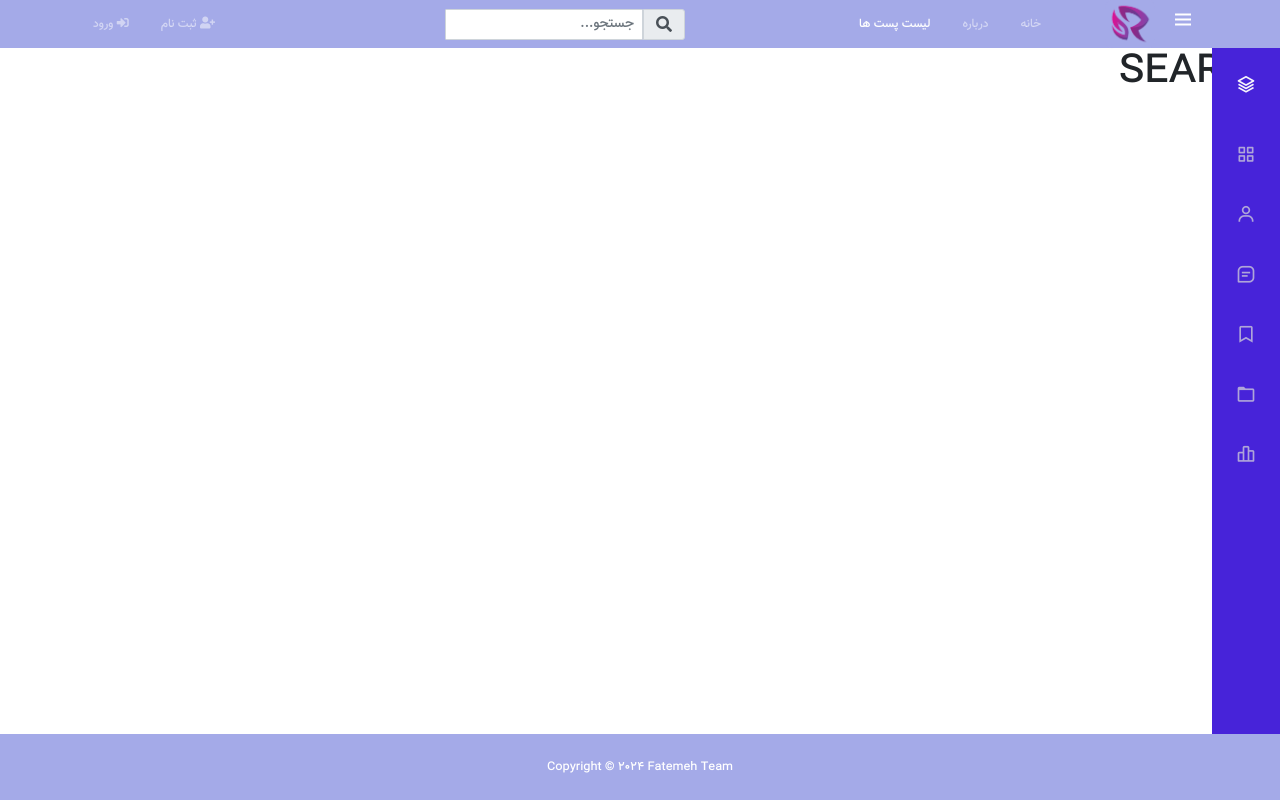
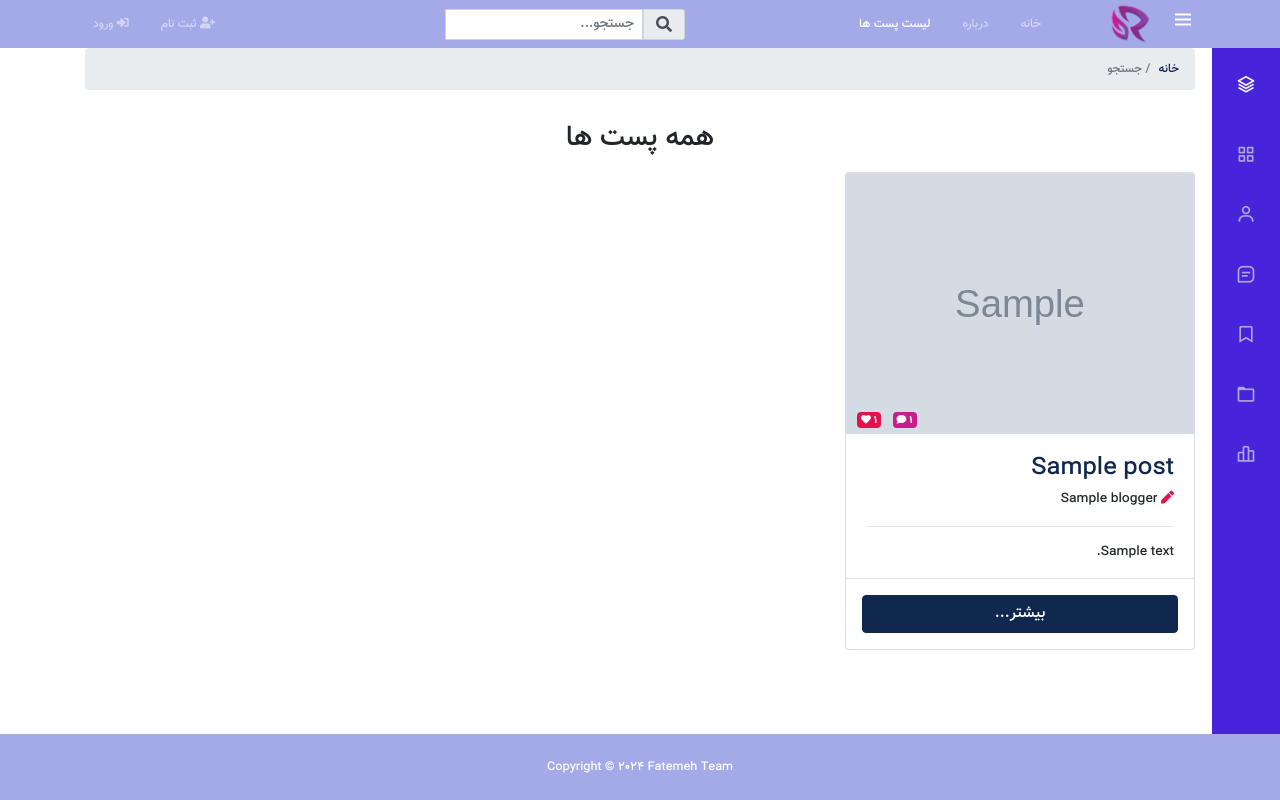
Before and after one commit to Ftymusvy/-Django-site-design-project-blog, a Django app: page /posts/search in a window 1280 px wide. Run offline with Django 5.2, Linux system fonts and the light colour scheme; tables that the repository leaves empty hold one stand-in row (values such as "Sample post"); grey boxes marked "Sample" are stand-in pictures; some libraries are stand-ins or nearby versions.

Commit message:
search box settings

```diff
--- a/posts/views.py
+++ b/posts/views.py
@@ -1,13 +1,14 @@
 from django.shortcuts import render , get_object_or_404
 from django.core.paginator import Paginator
 from .models import Post
+from django.db.models import Q
 
 def index(request):
 # گرفتن اطلاعات پست ها
     posts_list = Post.objects.order_by('-post_date').filter(is_published = True)
 
 # ساخت paginator
-    paginator = Paginator(posts_list , 3)
+    paginator = Paginator(posts_list , 6)
     page = request.GET.get('page')
     paged_post_list = paginator.get_page(page)
 
@@ -27,4 +28,18 @@ def post(request , post_id:int):
     return render(request , 'posts/post.html' , context)
 
 def search(request):
-    return render(request , 'posts/search.html')
+    posts = Post.objects.order_by('-post_date').filter(is_published = True)
+
+    if 'search_text' in request.GET:
+        search_text = request.GET['search_text']
+
+        if search_text:
+            posts = posts.filter(Q(title__icontains = search_text)
+                                 | Q(text__icontains = search_text)
+                                 | Q(blogger__name__icontains = search_text) ) # پارامتر سرچ را براساس تایتل و غیره فیلتر کردیم
+
+    context = {
+        'posts': posts
+    }
+
+    return render(request , 'posts/search.html' , context)
--- a/templates/partials/_navbar.html
+++ b/templates/partials/_navbar.html
@@ -42,12 +42,12 @@
             </li>
         </ul>
         <div class="mr-auto">
-          <form action="">
+          <form action="{% url 'search' %}">
             <div class="input-group input-group-sm">
               <button type="submit" class="input-group-text" id="basic-addon1"
                 style="border-radius: 0 3px 3px 0 !important"><i class="fas fa-search"></i></button>
               <input type="text" class="form-control" placeholder="جستجو..." aria-label="Username"
-                aria-describedby="basic-addon1" />
+                aria-describedby="basic-addon1" name="search_text" />
             </div>
           </form>
         </div>
--- a/templates/posts/search.html
+++ b/templates/posts/search.html
@@ -1,5 +1,108 @@
 {% extends 'base.html' %}
+{% load static %}
+{% load humanize %}
+{% block content %}
 
-{% block content %}
-<h1>SEARCH</h1>
+    <!-- Breadcrumb -->
+    <section id="bc" class="mt-3">
+        <div class="container">
+          <nav>
+            <ol class="breadcrumb">
+              <li class="breadcrumb-item">
+                <a href="{% url 'index' %}">خانه</a>
+              </li>
+              <li class="breadcrumb-item active">
+                جستجو
+              </li>
+            </ol>
+          </nav>
+        </div>
+      </section>
+
+    <!-- Listings -->
+    <section id="listings" class="py-3" style="margin-bottom: 3rem">
+        <div class="container">
+          <h3 class="text-center mb-3">همه پست ها</h3>
+          <div class="row">
+
+            {% if posts %}
+              {% for post in posts %}
+                <div class="col-md-6 col-lg-4 mb-4">
+                  <div class="card listing-preview">
+                    <div style="position: relative">
+                      <img class="card-img-top" src="{{ post.photo_main.url }}" alt="" />
+                      <div class="text-image-config p-1">
+                        <span class="badge text-white" style="background-color: #cb1c8d">{{ post.comments_count | intcomma }} <i
+                            class="fas fa-comment"></i></span>
+                        <span class="badge text-white mr-2" style="background-color: #e0144c">{{ post.likes_count | intcomma }} <i
+                            class="fas fa-heart"></i></span>
+                      </div>
+                    </div>
+                    <!-- <div class="card-body text-truncate" style="display: -webkit-box !important; -webkit-line-clamp: 4; -webkit-box-orient: vertical; white-space: normal"> -->
+                    <div class="card-body" style="font-size: 13px; padding-bottom: 0">
+                      <div class="listing-heading text-right">
+                        <h4 class="text-primary"> {{ post.title }} </h4>
+                        <p><i class="fas fa-pen" style="color: #e0144c"></i> {{ post.blogger }} </p>
+                      </div>
+                      <hr />
+                      <div class="multiline-ellipsis text-right">
+                        {{ post.text  }}
+                      </div>
+                    </div>
+                    <hr />
+                    <div class="px-3 pb-3 pt-0" style="padding-top: 0">
+                      <a href="{% url 'post' post.id %}" class="btn btn-primary btn-block">بیشتر...</a>
+                    </div>
+                  </div>
+                </div>
+              {% endfor %}
+            {% else %}
+               <div class="col_md_12">هیچ پستی وجود ندارد</div>
+            {% endif %}
+
+          </div>
+
+          <!-- Pagination -->
+          <div class="row">
+            <div class="col-md-12">
+              {% if posts.has_other_pages %}
+                <ul class="pagination">
+                  {% if posts.has_previous %}
+                  <li class="page-item">
+                    <a href="?page={{posts.previous_page_number}}" class="page-link">&laquo;</a>
+                  </li>
+                  {% else %}
+                    <li class="page-item disabled">
+                      <a  class="page-link">&laquo;</a>
+                    </li>
+                  {% endif %}
+                  {% for i in posts.paginator.page_range %}
+                     {% if posts.number == i %}
+                       <li class="page-item active">
+                        <a class="page-link">{{i}}</a>
+                       </li>
+                     {% else %}
+                        <li class="page-item">
+                          <a href="?page={{i}}" class="page-link">{{i}}</a>
+                        </li>
+                     {% endif %}
+                  {% endfor %}
+                  {% if posts.has_next %}
+                      <li class="page-item">
+                        <a href="?page={{posts.next_page_number}}" class="page-link">&raquo;</a>
+                      </li>
+                  {% else %}
+                        <li class="page-item disabled">
+                          <a  class="page-link">&raquo;</a>
+                        </li>
+                  {% endif %}
+                </ul>
+              {% endif %}
+
+            </div>
+          </div>
+        </div>
+
+    </section>
+    <!-- End Listings -->
 {% endblock content %}
```
